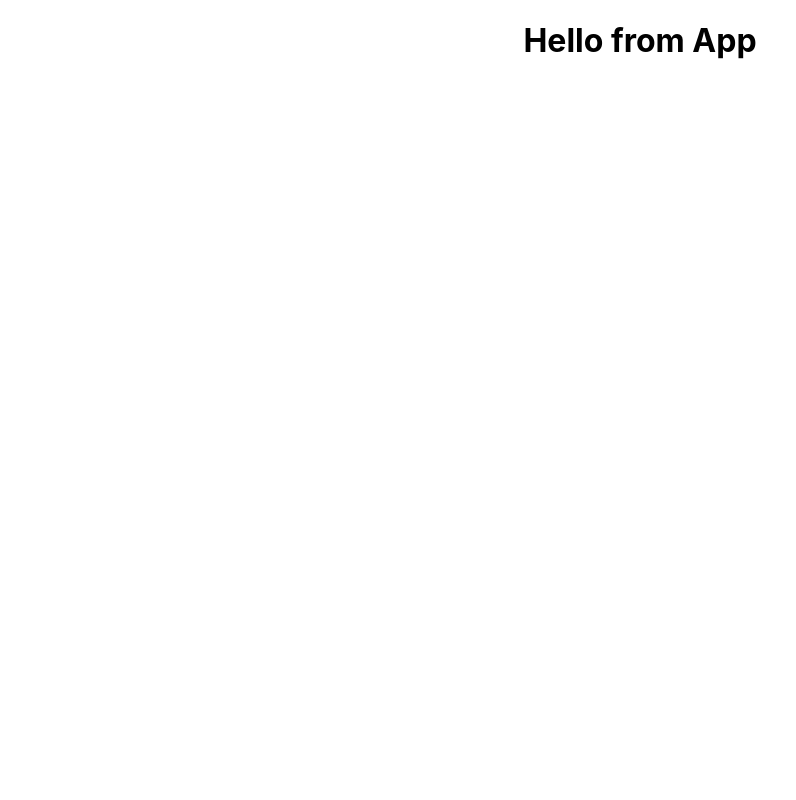
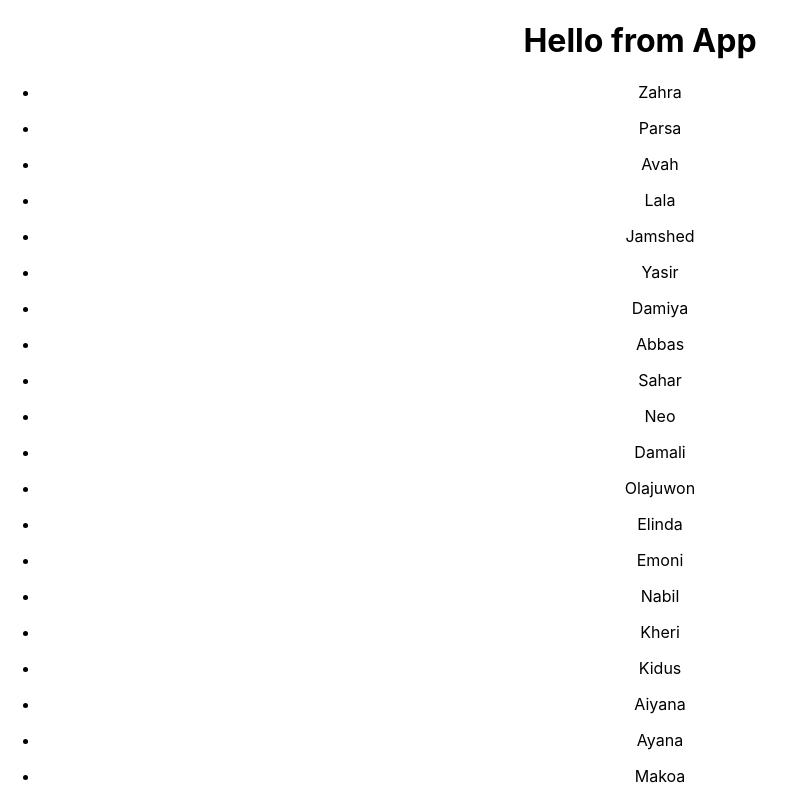
Before and after one commit to mohamedlafiteh/baby-names-react, a React (Create React App) app: page / in a window 1280 px wide. Shown: the top 800 px of the page, without its empty margins (0-796 px from the left). Built offline with nearby package versions, Linux system fonts and the light colour scheme.

Commit message:
add new comp baby names

```diff
--- a/src/App.js
+++ b/src/App.js
@@ -1,14 +1,16 @@
 import React from 'react';
+import BabyNames from './BabyNames';
+import './App.css';
+import babyNamesData from './babyNamesData.json';
 
-import './App.css';
-
-import babyNamesData from './babyNamesData.json';
 
 function App() {
   return (
     <div className="App">
       <h1>Hello from App </h1>
-
+      {babyNamesData.map(item => {
+        return<BabyNames item={item}/>
+      })}
 
     </div>
   );
--- a/src/BabyNames.js
+++ b/src/BabyNames.js
@@ -1,9 +1,14 @@
 import React from 'react'
-import babyNamesData from './babyNameData.json';
 
-function BabyNames() {
+
+function BabyNames(props) {
+    // console.log('this is props' + props);
     return (
         <div>
+
+            <ul>
+            <li>{props.item.name}</li>
+            </ul>
 
         </div>
     )
```
